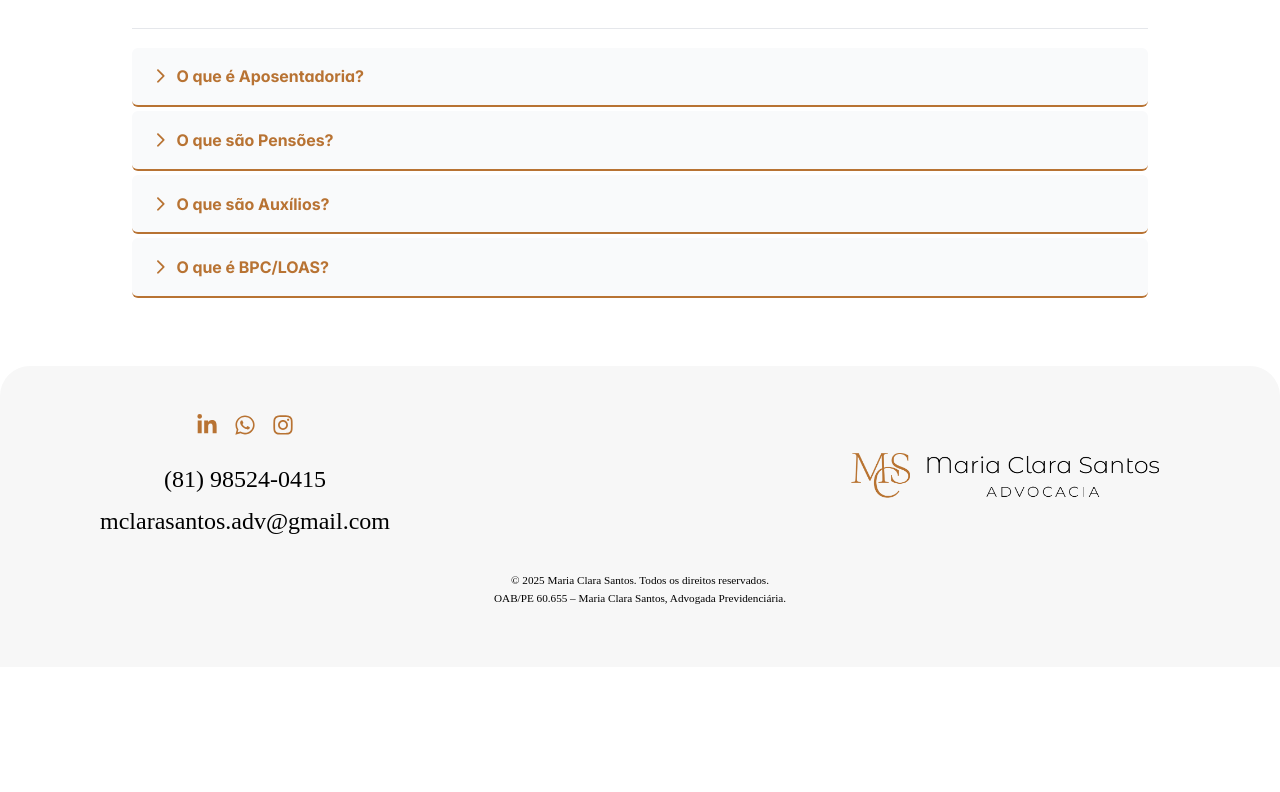
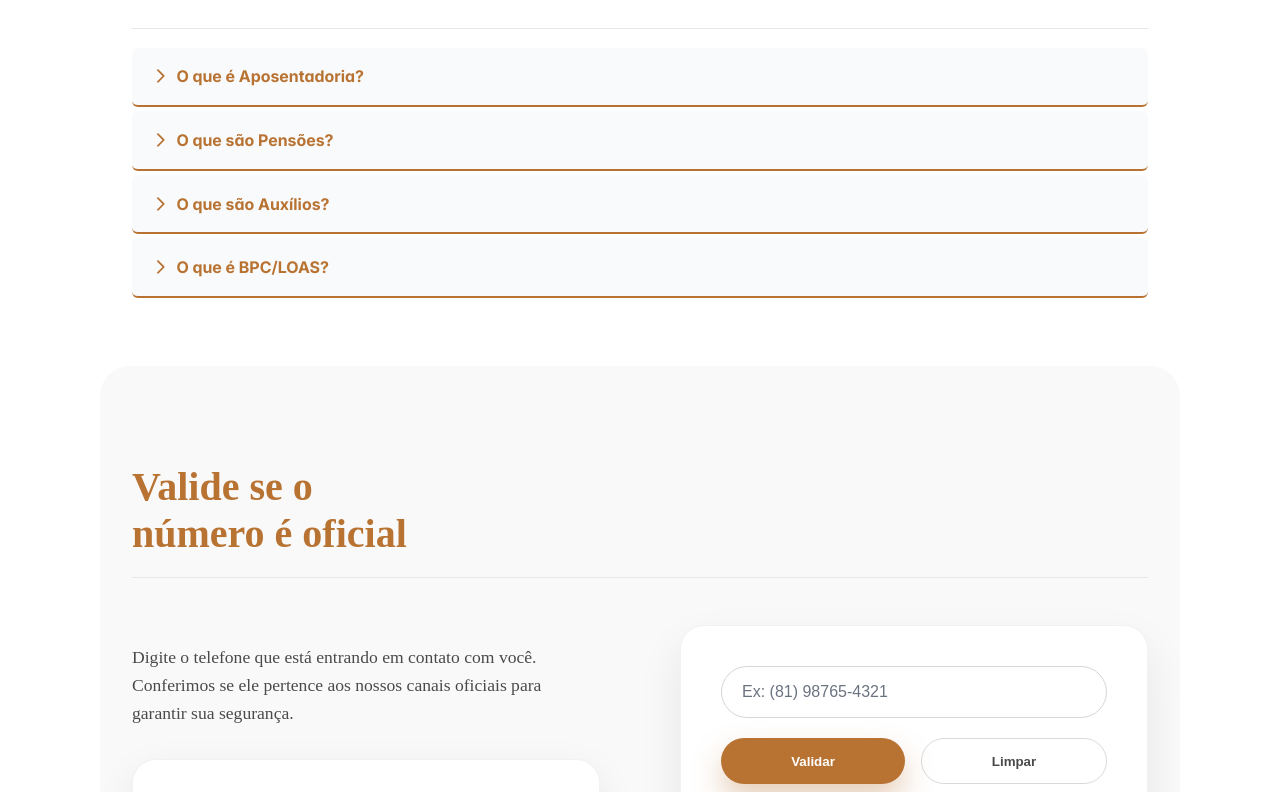
Before and after one commit to renatojuniordw/portfolio-maria-clara, a Next.js app: page / in a window 1280 px wide. Shown: the part 2008-2800 px from the top of the page. Before the commit the page ends 2675 px from the top, so only its background shows below. Built offline with nearby package versions, Linux system fonts and the light colour scheme.

Commit message:
adiciona componente PhoneVerifier e estilização correspondente

```diff
--- a/src/app/page.tsx
+++ b/src/app/page.tsx
@@ -11,6 +11,7 @@ import FAQSlider from '@/components/FAQSlider';
 import HeroSection from '@/components/HeroSection';
 import AboutSection from '@/components/AboutSection';
 import ServicesSection from '@/components/ServicesSection';
+import PhoneVerifier from '@/components/PhoneVerifier';
 
 const Home: NextPage = () => {
   return (
@@ -56,6 +57,7 @@ const Home: NextPage = () => {
           <AboutSection />
           <ServicesSection />
           <FAQSlider />
+          <PhoneVerifier />
         </div>
       </main>
       <Footer />
--- /dev/null
+++ b/src/assets/styles/PhoneVerifier.module.scss
@@ -0,0 +1,181 @@
+@import './variables';
+
+.verifierSection {
+    padding: 4rem 2rem;
+    background-color: $light-gray;
+    border-radius: 30px;
+    text-align: center;
+
+    header {
+        text-align: center;
+    }
+
+    .grid {
+        display: grid;
+        grid-template-columns: 1fr 1fr;
+        gap: 5rem;
+        margin-top: 3rem;
+        text-align: left;
+        align-items: start;
+    }
+
+    .text {
+        font-size: 1.1rem;
+        color: $graphite;
+        line-height: 1.6;
+    }
+
+    .subtitle {
+        margin-bottom: 2rem;
+    }
+
+    .alertBox {
+        background-color: #fff;
+        border: 1px solid rgba(0, 0, 0, 0.05);
+        border-radius: 24px;
+        padding: 2rem;
+        box-shadow: 0 15px 40px rgba(0, 0, 0, 0.08);
+
+        h3 {
+            font-size: 1.2rem;
+            font-weight: 600;
+            margin-bottom: 1rem;
+            color: $black;
+        }
+
+        ul {
+            padding-left: 1.25rem;
+            display: flex;
+            flex-direction: column;
+            gap: 0.5rem;
+        }
+
+        li {
+            color: $graphite;
+        }
+    }
+
+    .panel {
+        background-color: #fff;
+        border-radius: 24px;
+        padding: 2.5rem;
+        box-shadow: 0 20px 45px rgba(0, 0, 0, 0.08);
+        border: 1px solid rgba(0, 0, 0, 0.05);
+    }
+
+    .form {
+        display: flex;
+        flex-direction: column;
+        gap: 1.25rem;
+    }
+
+    .input {
+        width: 100%;
+        padding: 1rem 1.25rem;
+        font-size: 1rem;
+        border-radius: 999px;
+        border: 1px solid #d6d6d6;
+        transition: border-color 0.2s ease, box-shadow 0.2s ease;
+
+        &:focus {
+            border-color: $copper;
+            box-shadow: 0 0 0 4px rgba(184, 115, 51, 0.15);
+            outline: none;
+        }
+    }
+
+    .buttonGroup {
+        display: flex;
+        flex-wrap: wrap;
+        gap: 1rem;
+    }
+
+    .primaryButton,
+    .secondaryButton {
+        flex: 1;
+        min-width: 140px;
+        padding: 0.9rem 1.25rem;
+        border-radius: 999px;
+        font-weight: 600;
+        border: none;
+        cursor: pointer;
+        transition: transform 0.2s ease, box-shadow 0.2s ease;
+    }
+
+    .primaryButton {
+        background-color: $copper;
+        color: #fff;
+        box-shadow: 0 15px 30px rgba(184, 115, 51, 0.35);
+
+        &:hover {
+            transform: translateY(-2px);
+        }
+    }
+
+    .secondaryButton {
+        background-color: transparent;
+        color: $graphite;
+        border: 1px solid rgba(0, 0, 0, 0.15);
+
+        &:hover {
+            transform: translateY(-2px);
+            box-shadow: 0 10px 20px rgba(0, 0, 0, 0.08);
+        }
+    }
+
+    .resultBox {
+        margin-top: 1.5rem;
+        padding: 1.25rem 1.5rem;
+        border-radius: 16px;
+        border: 1px solid transparent;
+        font-weight: 500;
+
+        code {
+            font-size: 0.95rem;
+        }
+    }
+
+    .success {
+        background-color: #e9f7ef;
+        border-color: #a8e0c2;
+        color: #1d6f42;
+    }
+
+    .error {
+        background-color: #fdecea;
+        border-color: #f5c1b8;
+        color: #832525;
+    }
+
+    .visuallyHidden {
+        position: absolute;
+        width: 1px;
+        height: 1px;
+        padding: 0;
+        margin: -1px;
+        overflow: hidden;
+        clip: rect(0, 0, 0, 0);
+        border: 0;
+    }
+}
+
+@media (max-width: 768px) {
+    .verifierSection {
+        .grid {
+            grid-template-columns: 1fr;
+            gap: 2rem;
+        }
+
+        .panel {
+            padding: 2rem;
+        }
+    }
+}
+
+@media (max-width: 480px) {
+    .verifierSection {
+        .buttonGroup {
+            flex-direction: column;
+        }
+    }
+}
--- /dev/null
+++ b/src/components/PhoneVerifier.tsx
@@ -0,0 +1,142 @@
+'use client';
+
+import { useState, useMemo } from 'react';
+import styles from '@/assets/styles/PhoneVerifier.module.scss';
+import { Divider } from 'primereact/divider';
+
+const OFFICIAL_NUMBERS = [
+    '81985240415',
+    '985240415',
+];
+
+function normalizeBRPhone(input: string): string {
+    const onlyDigits = (input || '').replace(/\D+/g, '');
+    if (onlyDigits.startsWith('55')) {
+        const rest = onlyDigits.slice(2);
+        if (rest.length === 10 || rest.length === 11) return rest;
+    }
+    const noLeadingZeros = onlyDigits.replace(/^0+/, '');
+    if (noLeadingZeros.length === 10 || noLeadingZeros.length === 11) return noLeadingZeros;
+    return onlyDigits;
+}
+
+function formatBRPhone(digits: string): string {
+    const d = digits.replace(/\D+/g, '');
+    if (d.length === 10) return `(${d.slice(0, 2)}) ${d.slice(2, 6)}-${d.slice(6)}`;
+    if (d.length === 11) return `(${d.slice(0, 2)}) ${d.slice(2, 7)}-${d.slice(7)}`;
+    return digits;
+}
+
+function stripDDD(digits: string): string {
+    if (digits.length === 11) return digits.slice(-9);
+    if (digits.length === 10) return digits.slice(-8);
+    return digits;
+}
+
+const PhoneVerifier = () => {
+    const [raw, setRaw] = useState('');
+    const [checked, setChecked] = useState(false);
+
+    const normalized = useMemo(() => normalizeBRPhone(raw), [raw]);
+    const normalizedNoDDD = useMemo(() => stripDDD(normalized), [normalized]);
+    const lookupSets = useMemo(() => {
+        const withDDD = new Set(OFFICIAL_NUMBERS.map(normalizeBRPhone));
+        const withoutDDD = new Set(Array.from(withDDD).map(stripDDD));
+        return { withDDD, withoutDDD };
+    }, []);
+    const isValidLength = normalized.length >= 8 && normalized.length <= 11;
+    const isOfficial = isValidLength && (
+        lookupSets.withDDD.has(normalized) ||
+        lookupSets.withoutDDD.has(normalizedNoDDD)
+    );
+    const resultId = 'phone-verifier-result';
+
+    function handleCheck(e: React.FormEvent) {
+        e.preventDefault();
+        setChecked(true);
+    }
+
+    function handleClear() {
+        setRaw('');
+        setChecked(false);
+    }
+
+    return (
+        <section
+            className={styles.verifierSection}
+            id="verificador"
+            aria-labelledby="phone-verifier-heading"
+            role="region"
+        >
+            <header>
+                <h2 id="phone-verifier-heading" className="section-title">
+                    Valide se o <span aria-hidden="true"><br /></span>número é oficial
+                </h2>
+                <Divider />
+            </header>
+
+            <div className={styles.grid}>
+                <div className={styles.text}>
+                    <p className={styles.subtitle}>
+                        Digite o telefone que está entrando em contato com você. Conferimos se ele pertence aos nossos
+                        canais oficiais para garantir sua segurança.
+                    </p>
+
+                    <div className={styles.alertBox}>
+                        <h3>Alerta de golpes</h3>
+                        <ul>
+                            <li>Converse apenas pelos nossos canais oficiais.</li>
+                            <li>Nunca solicitamos pagamentos por números desconhecidos.</li>
+                            <li>Desconfie de urgência ou descontos fora do comum.</li>
+                            <li>Confirme o número aqui antes de transferir qualquer valor.</li>
+                        </ul>
+                    </div>
+                </div>
+
+                <div className={styles.panel}>
+                    <form onSubmit={handleCheck} className={styles.form}>
+                        <label htmlFor="phoneNumber" className={styles.visuallyHidden}>
+                            Número de telefone para validação
+                        </label>
+                        <input
+                            id="phoneNumber"
+                            type="tel"
+                            inputMode="tel"
+                            placeholder="Ex: (81) 98765-4321"
+                            value={raw}
+                            onChange={(e) => setRaw(e.target.value)}
+                            className={styles.input}
+                            aria-invalid={checked && !isOfficial}
+                            aria-describedby={checked ? resultId : undefined}
+                        />
+
+                        <div className={styles.buttonGroup}>
+                            <button type="submit" className={styles.primaryButton}>
+                                Validar
+                            </button>
+                            <button type="button" onClick={handleClear} className={styles.secondaryButton}>
+                                Limpar
+                            </button>
+                        </div>
+                    </form>
+
+                    {checked && (
+                        <div
+                            id={resultId}
+                            className={`${styles.resultBox} ${isOfficial ? styles.success : styles.error}`}
+                            role="status"
+                            aria-live="polite"
+                        >
+                            <p><strong>{isOfficial ? 'Número OFICIAL' : 'Número NÃO é oficial'}</strong></p>
+                            <p>
+                                Número consultado: <code>{formatBRPhone(normalized)}</code>
+                            </p>
+                        </div>
+                    )}
+                </div>
+            </div>
+        </section>
+    );
+}
+
+export default PhoneVerifier
```
Also changed, not shown: src/assets/scripts.js (+8 -4 lines).
